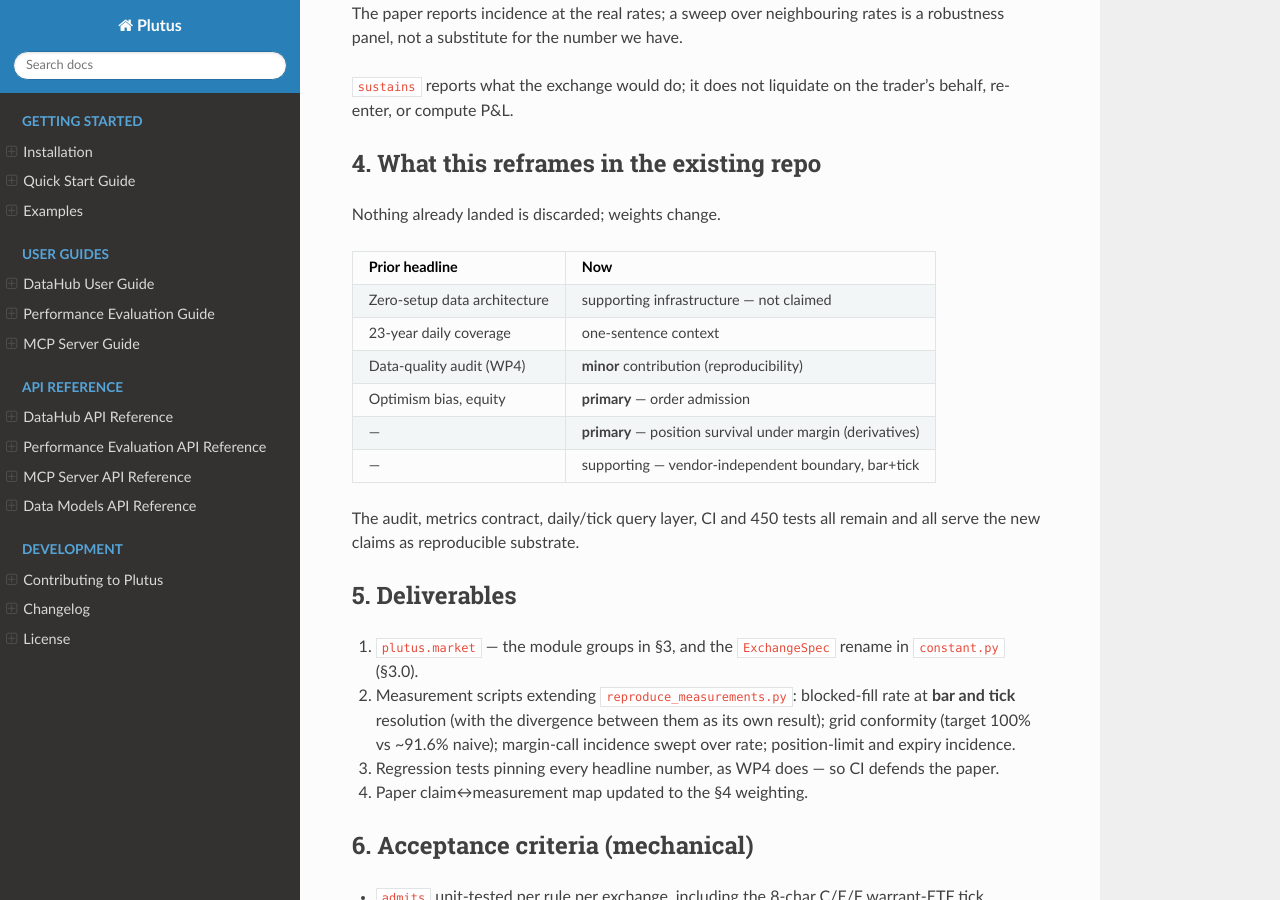
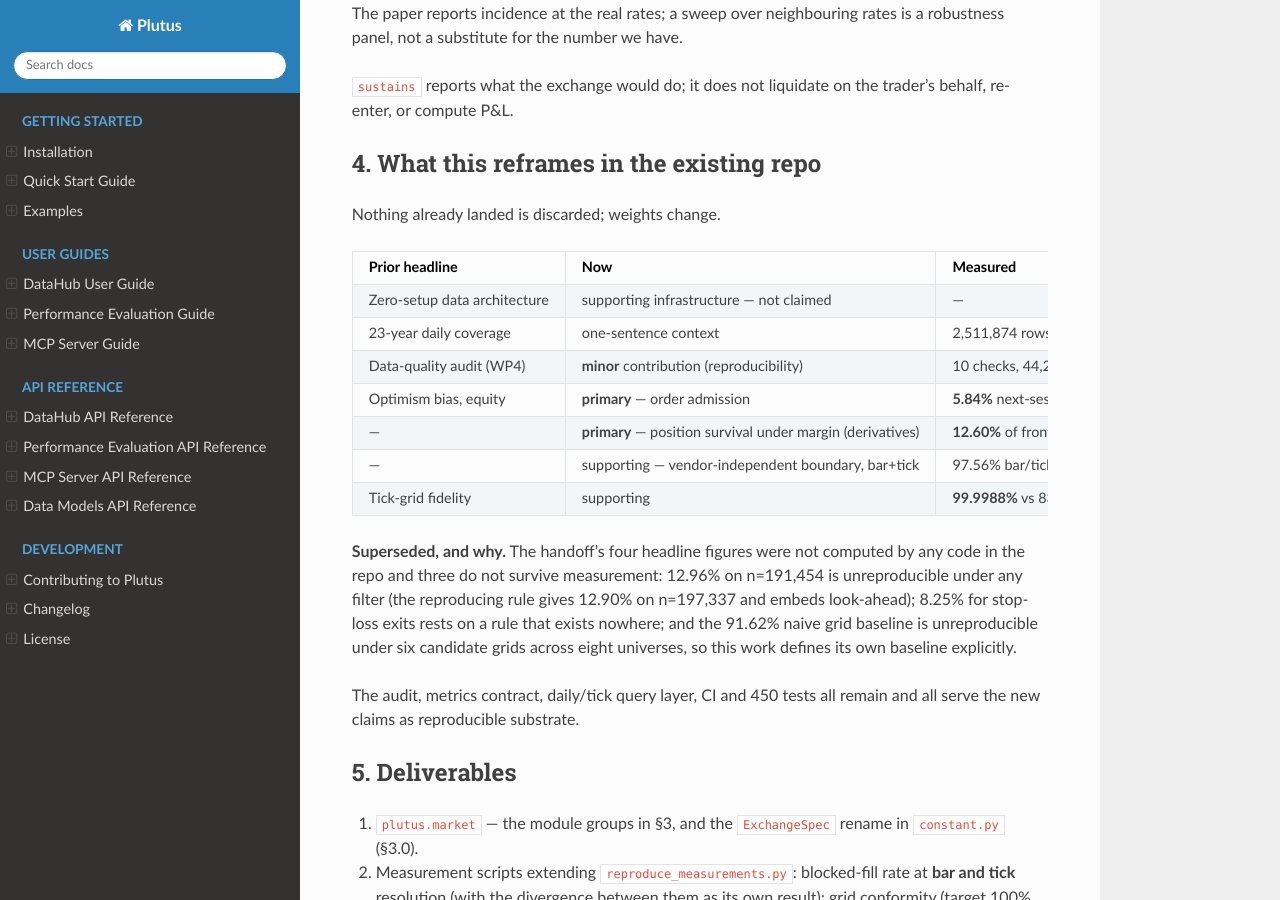
Before and after one commit to algotrade-plutus/plutus, a Sphinx documentation site: the page built from docs/superpowers/specs/2026-08-24-exchange-fill-model-design.md, in a window 1280 px wide and 900 px high, scrolled down 5202 px. Built offline with Sphinx 7.4.7 and the Read the Docs theme 3.1.0, drawn with Linux system fonts in a browser that asks for light colours.

Commit message:
Wire exchange measurements into reproduce_measurements and update claims
Four new stages (6-9): equity admission at both lags, tick-grid conformity,
derivatives margin incidence with a rate sweep, and bar-vs-tick divergence.
The tick stage hangs off the existing --raw-root flag and skips with a stated
reason without it, matching the --csv-root convention.

README gains a plutus.market section stating the exchange-side/trader-side
boundary, the six admission rules, the five position events, the three-state
verdict, and an availability matrix saying which rules are measurable on which
corpus. The spec's claim table now carries measured figures.

Superseded three of the four inherited headlines, with reasons: 12.96% on
n=191,454 is unreproducible (the reproducing rule gives 12.90% and embeds
look-ahead, 5.84% once corrected); 8.25% rests on a stop-loss rule that exists
nowhere in the repo; 91.62% naive grid conformity is unreproducible under six
grids across eight universes, so this work names its own baseline.

```diff
--- a/docs/superpowers/specs/2026-08-24-exchange-fill-model-design.md
+++ b/docs/superpowers/specs/2026-08-24-exchange-fill-model-design.md
@@ -252,14 +252,23 @@
 
 Nothing already landed is discarded; weights change.
 
-| Prior headline | Now |
-|---|---|
-| Zero-setup data architecture | supporting infrastructure — not claimed |
-| 23-year daily coverage | one-sentence context |
-| Data-quality audit (WP4) | **minor** contribution (reproducibility) |
-| Optimism bias, equity | **primary** — order admission |
-| — | **primary** — position survival under margin (derivatives) |
-| — | supporting — vendor-independent boundary, bar+tick |
+| Prior headline | Now | Measured |
+|---|---|---|
+| Zero-setup data architecture | supporting infrastructure — not claimed | — |
+| 23-year daily coverage | one-sentence context | 2,511,874 rows, 1,725 tickers |
+| Data-quality audit (WP4) | **minor** contribution (reproducibility) | 10 checks, 44,219 violations |
+| Optimism bias, equity | **primary** — order admission | **5.84%** next-session (11,543/197,521); 12.90% same-session, look-ahead |
+| — | **primary** — position survival under margin (derivatives) | **12.60%** of front-month longs called at a 10-session hold (48/381) |
+| — | supporting — vendor-independent boundary, bar+tick | 97.56% bar/tick lock agreement on 173,168 ticker-days |
+| Tick-grid fidelity | supporting | **99.9988%** vs 83.86% naive; 13 off-grid closes found |
+
+**Superseded, and why.** The handoff's four headline figures were not computed
+by any code in the repo and three do not survive measurement: 12.96% on
+n=191,454 is unreproducible under any filter (the reproducing rule gives
+12.90% on n=197,337 and embeds look-ahead); 8.25% for stop-loss exits rests on
+a rule that exists nowhere; and the 91.62% naive grid baseline is
+unreproducible under six candidate grids across eight universes, so this work
+defines its own baseline explicitly.
 
 The audit, metrics contract, daily/tick query layer, CI and 450 tests all
 remain and all serve the new claims as reproducible substrate.
```
Also changed, not shown: README.md (+91 -4 lines), reproduce_measurements.py (+119 -6 lines).
